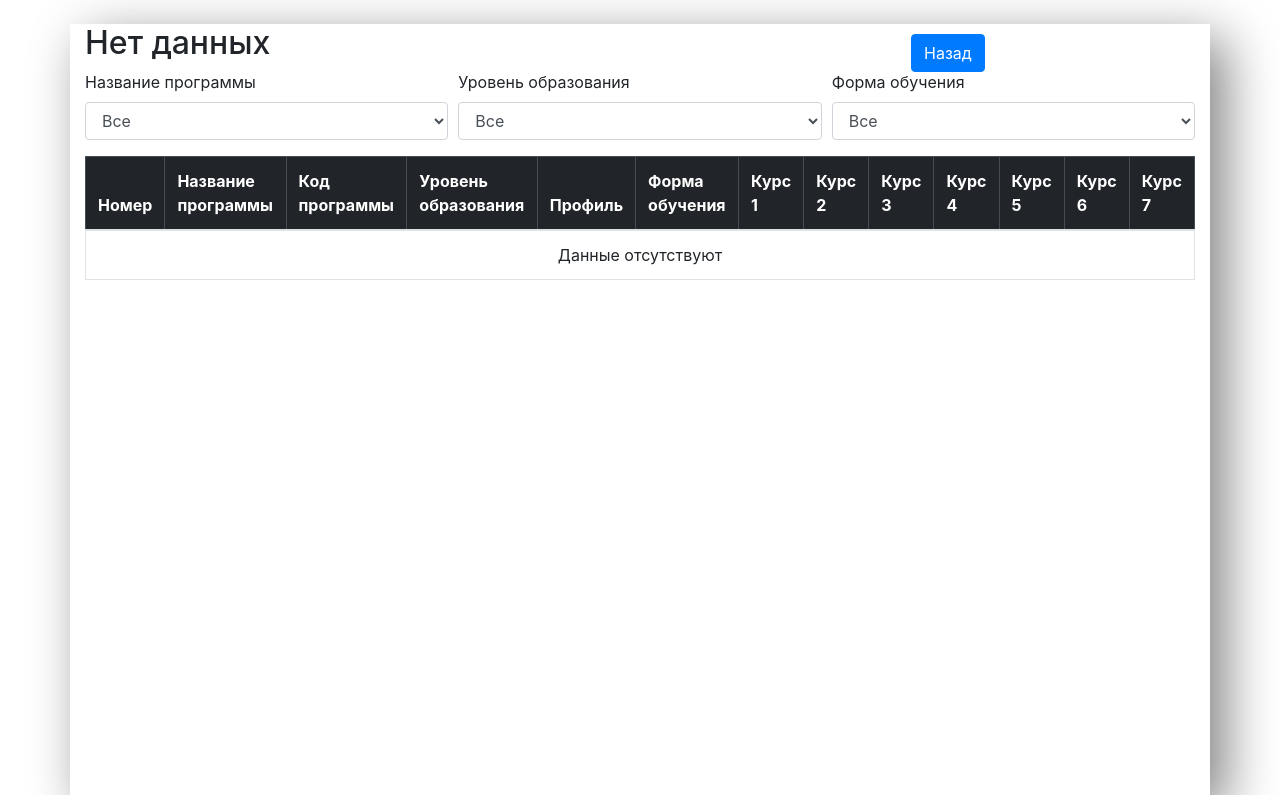
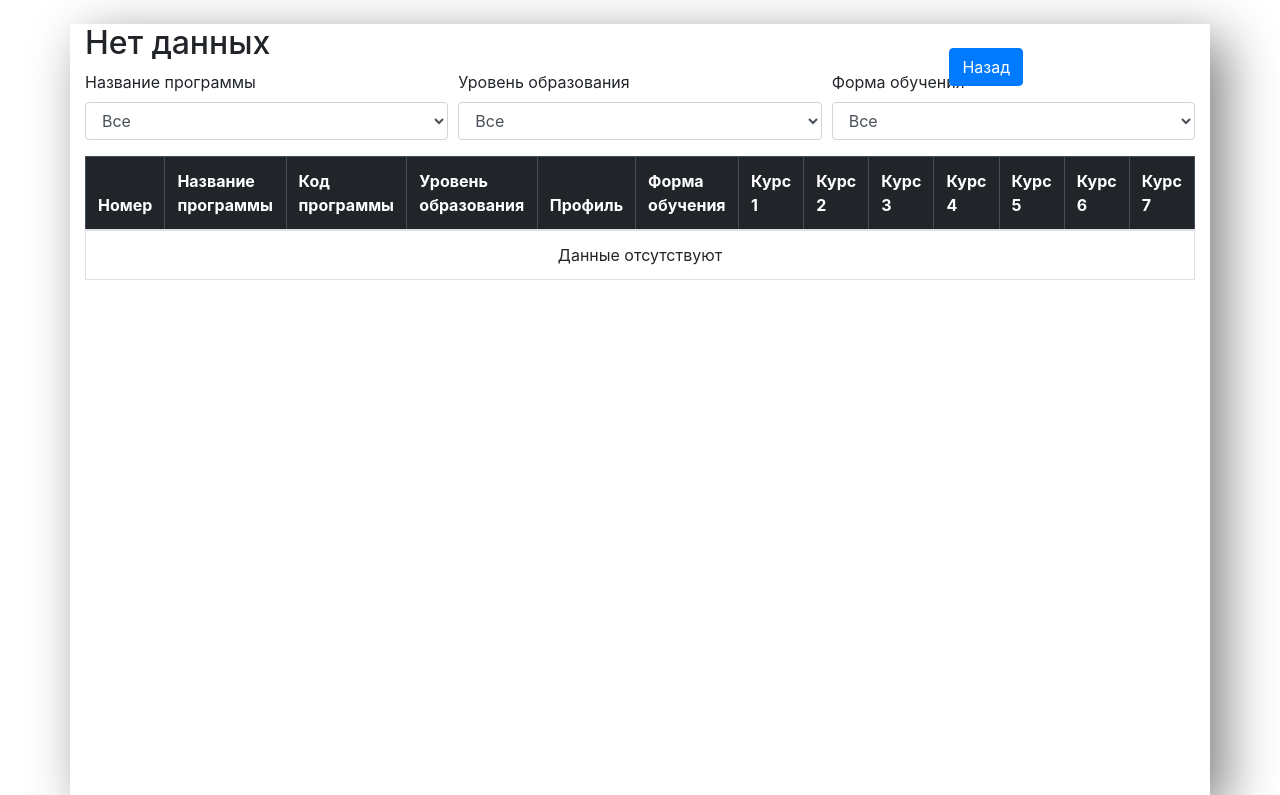
Before and after one commit to EngoyanSY/NIR_Engoyan, a Django app: template server/vuz/templates/vuz/prog.html in a window 1280 px wide. Shown: the top 795 px of the page. Run offline with Django 4.2, Linux system fonts and the light colour scheme; the template is opened without the code that fills it, so the values that code supplies are empty; some libraries are stand-ins or nearby versions.

Commit message:
fix: fix visual

```diff
--- a/server/vuz/templates/vuz/prog.html
+++ b/server/vuz/templates/vuz/prog.html
@@ -9,7 +9,6 @@
         .table-container {
             height: 80vh;
             overflow-y: scroll;
-            user-select: none;
         }
 
         /* Фиксируем заголовок таблицы здесь */
@@ -26,8 +25,8 @@
 
         #back {
             position: fixed;
-            top: 10px;
-            left: 70%;
+            top: 3%;
+            left: 73%;
         }
     </style>
 </head>
--- a/server/vuz/views.py
+++ b/server/vuz/views.py
@@ -29,7 +29,7 @@ def prog(request, vuz_id):
 
     main_obj = Main.objects.filter(id_vuz = vuzid).select_related('fieldid', 'progid', 'id_vuz')
     fieldname = main_obj.values('fieldid__fieldname').distinct().order_by('fieldid__fieldname')
-    formname = main_obj.values('formname').distinct().order_by('formname')
+    formname = main_obj.values('formname').distinct().order_by('-formname')
     prog = main_obj.values('progid__progname').distinct().order_by('progid__progname')
     context = {'main_obj': main_obj,
                'fieldname': fieldname,
```
